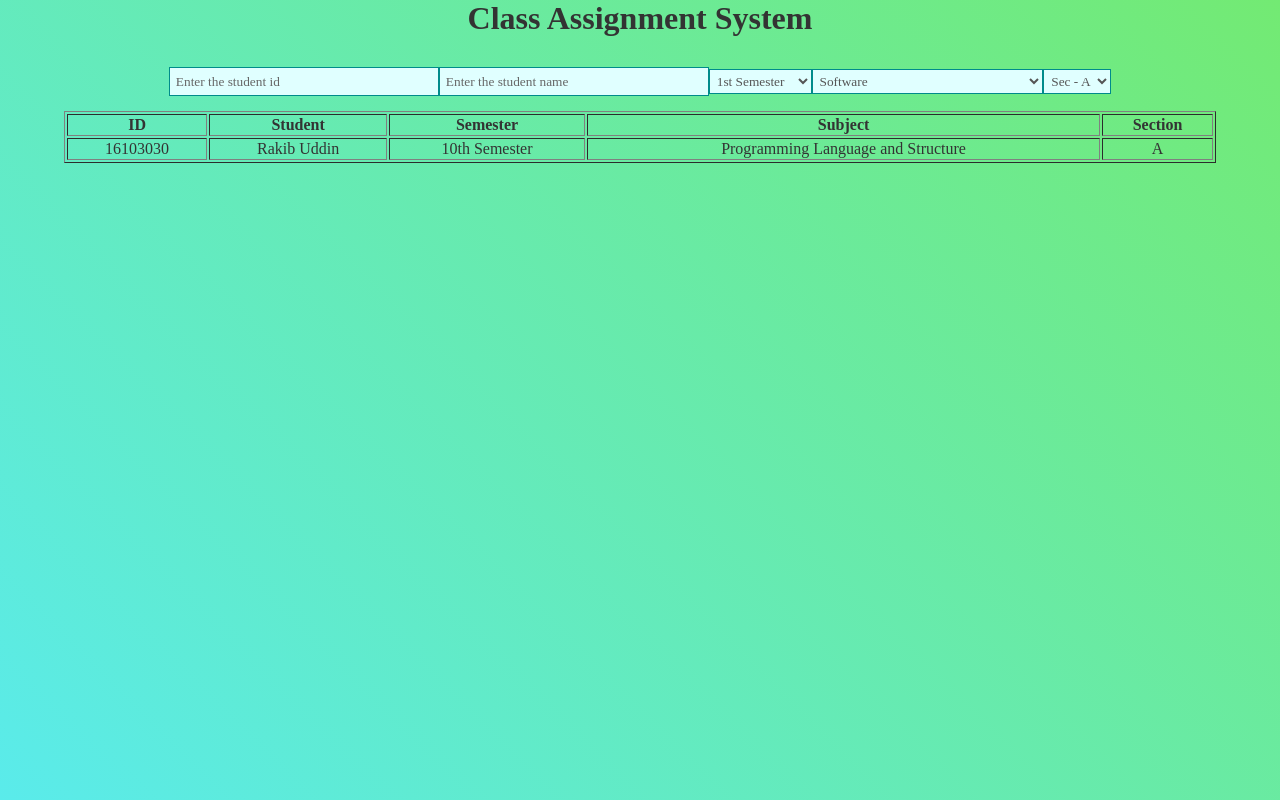
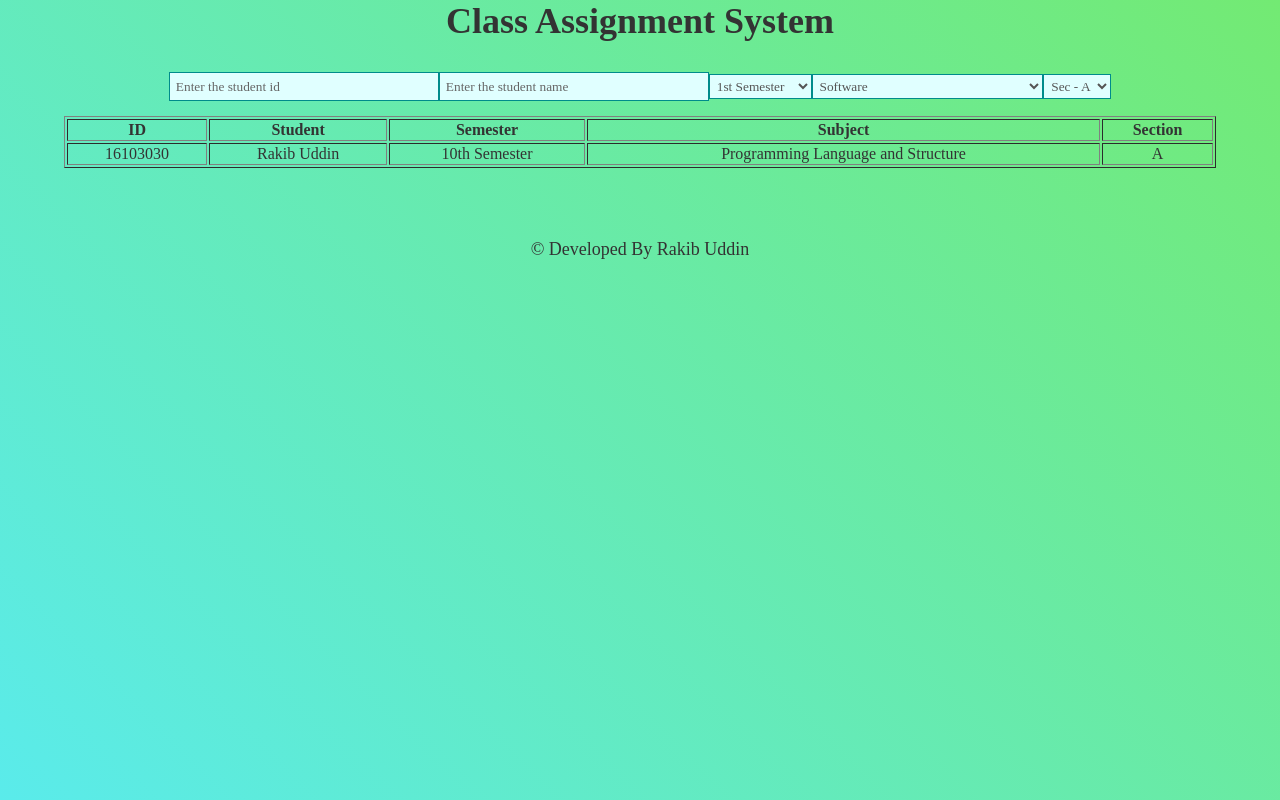
Before and after one commit to RRakib/Class_Assignment_System_MERN_Stack, a React (Create React App) app in the folder client/: page / in a window 1280 px wide. Built offline with nearby package versions, Linux system fonts and the light colour scheme.

Commit message:
Added Footer

```diff
--- a/client/src/App.js
+++ b/client/src/App.js
@@ -1,5 +1,6 @@
 // Imports
 import React, { Component } from 'react';
+import Footer from "./Components/Footer/Footer"
 import Display from "./Components/Display/Display";
 import StudentForm from "./Components/Form/StudentForm"
 
@@ -11,6 +12,7 @@ class App extends Component {
         <h1>Class Assignment System</h1>
         <StudentForm />
         <Display />
+        <Footer />
       </div>
     );
   }
--- /dev/null
+++ b/client/src/Components/Footer/Footer.css
@@ -0,0 +1,5 @@
+.footer{
+    width: 100%;
+    padding: 15px 0;
+    margin-top: 3%;
+}
--- /dev/null
+++ b/client/src/Components/Footer/Footer.js
@@ -0,0 +1,15 @@
+// Imports
+import "./Footer.css"
+import React from "react"
+
+// Stateless Component
+const Footer = () => {
+    return(
+        <div className="footer">
+            <p> &copy; Developed By Rakib Uddin </p>
+        </div>
+    )
+}
+
+// Exports
+export default Footer;
--- a/client/src/index.css
+++ b/client/src/index.css
@@ -1,4 +1,4 @@
-body, html{
+body, html , #root, .App{
   width:100%;
   height: 100%;
 }
@@ -11,8 +11,13 @@ body {
   padding: 0;
   color: #333;
   text-align: center;
+  font-size: 18px;
   font-family: Kaushan Script;
   -moz-osx-font-smoothing: grayscale;
   -webkit-font-smoothing: antialiased;
   background: linear-gradient(45deg, #5aebeb, #73ea73) no-repeat;
 }
+.App table{
+  font-size: 16px;
+  font-family: Montserrat;
+}
```
